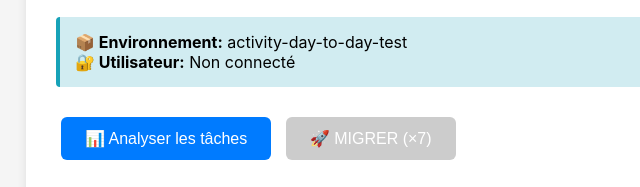
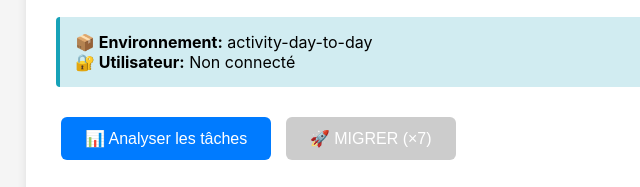
Before and after one commit to Stonesth/Activity_day_to_day, a website: page public/migrate-browser.html in a window 1280 px wide. Shown: the part 273-460 px from the top of the page, 214-854 px from the left. Drawn offline with Linux system fonts and the light colour scheme; no server answers.

Commit message:
🐛 Fix CRITIQUE: Auto-détection environnement migration
❌ PROBLÈME:
Page migration utilisait config TEST sur PROD
→ Erreur: auth/api-key-not-valid

✅ SOLUTION:
Auto-détection basée sur URL:
- activity-day-to-day-test.web.app → Config TEST
- activity-day-to-day.web.app → Config PROD

🔧 CHANGEMENTS:
- Ajout testConfig et prodConfig
- Détection: isTestEnvironment = hostname.includes('test')
- Sélection automatique de la bonne config

📝 IMPACT:
- Migration fonctionne sur TEST ET PROD
- Pas besoin de fichiers séparés
- Détection transparente pour l'utilisateur

```diff
--- a/public/migrate-browser.html
+++ b/public/migrate-browser.html
@@ -150,10 +150,13 @@
     <script src="https://www.gstatic.com/firebasejs/9.22.0/firebase-firestore-compat.js"></script>
     <script src="https://www.gstatic.com/firebasejs/9.22.0/firebase-auth-compat.js"></script>
 
-    <!-- Config Firebase TEST -->
+    <!-- Config Firebase AUTO-DÉTECTION -->
     <script>
+        // Détecter l'environnement basé sur l'URL
+        const isTestEnvironment = window.location.hostname.includes('activity-day-to-day-test');
+
         // Configuration Firebase TEST
-        const firebaseConfig = {
+        const testConfig = {
             apiKey: "AIzaSyAcofDWIySvjHcW0TQYmF7gIdE4oY8B6hE",
             authDomain: "activity-day-to-day-test.firebaseapp.com",
             projectId: "activity-day-to-day-test",
@@ -161,6 +164,19 @@
             messagingSenderId: "880195046237",
             appId: "1:880195046237:web:b22ea3bf2c28e4f3d54c42"
         };
+
+        // Configuration Firebase PRODUCTION
+        const prodConfig = {
+            apiKey: "AIzaSyBIggEt3Mv_L5E_1OpsuHIuuvAXCYcKzAw",
+            authDomain: "activity-day-to-day.firebaseapp.com",
+            projectId: "activity-day-to-day",
+            storageBucket: "activity-day-to-day.firebasestorage.app",
+            messagingSenderId: "44469659985",
+            appId: "1:44469659985:web:778b21561999f67a5a8b70"
+        };
+
+        // Choisir la bonne configuration
+        const firebaseConfig = isTestEnvironment ? testConfig : prodConfig;
 
         // Initialiser Firebase
         firebase.initializeApp(firebaseConfig);
```
